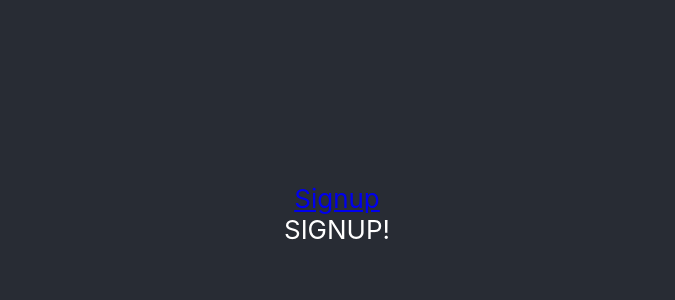
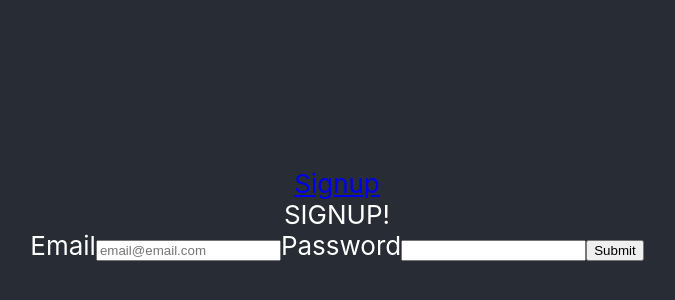
Before and after one commit to Reinoptland/coders-network-42, a React (Create React App) app: page /signup in a window 1280 px wide. Shown: the part 186-486 px from the top of the page, without its empty margins (303-978 px from the left). Built offline with nearby package versions, Linux system fonts and the light colour scheme.

Commit message:
Make form for signup

```diff
--- a/src/pages/SignUpPage/index.js
+++ b/src/pages/SignUpPage/index.js
@@ -1,5 +1,16 @@
 import React from "react";
 
 export default function SignUpPage() {
-  return <div>SIGNUP!</div>;
+  return (
+    <div>
+      SIGNUP!
+      <form>
+        <label>Email</label>
+        <input type="email" name="email" placeholder="email@email.com" />
+        <label>Password</label>
+        <input type="password" name="password" />
+        <input type="submit" />
+      </form>
+    </div>
+  );
 }
```
Also changed, not shown: 1 other file (tests, documents, lock files or other folders).
